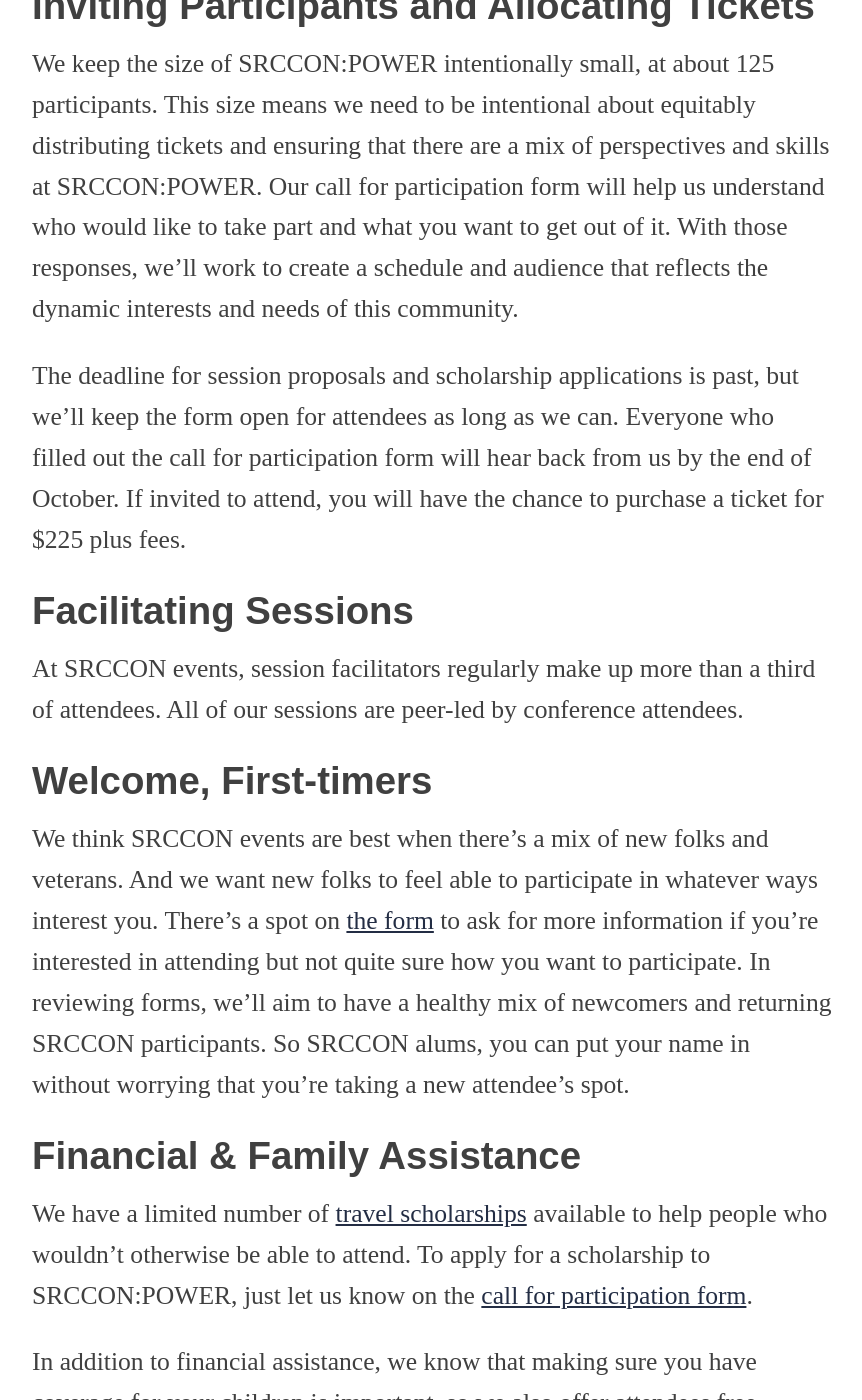
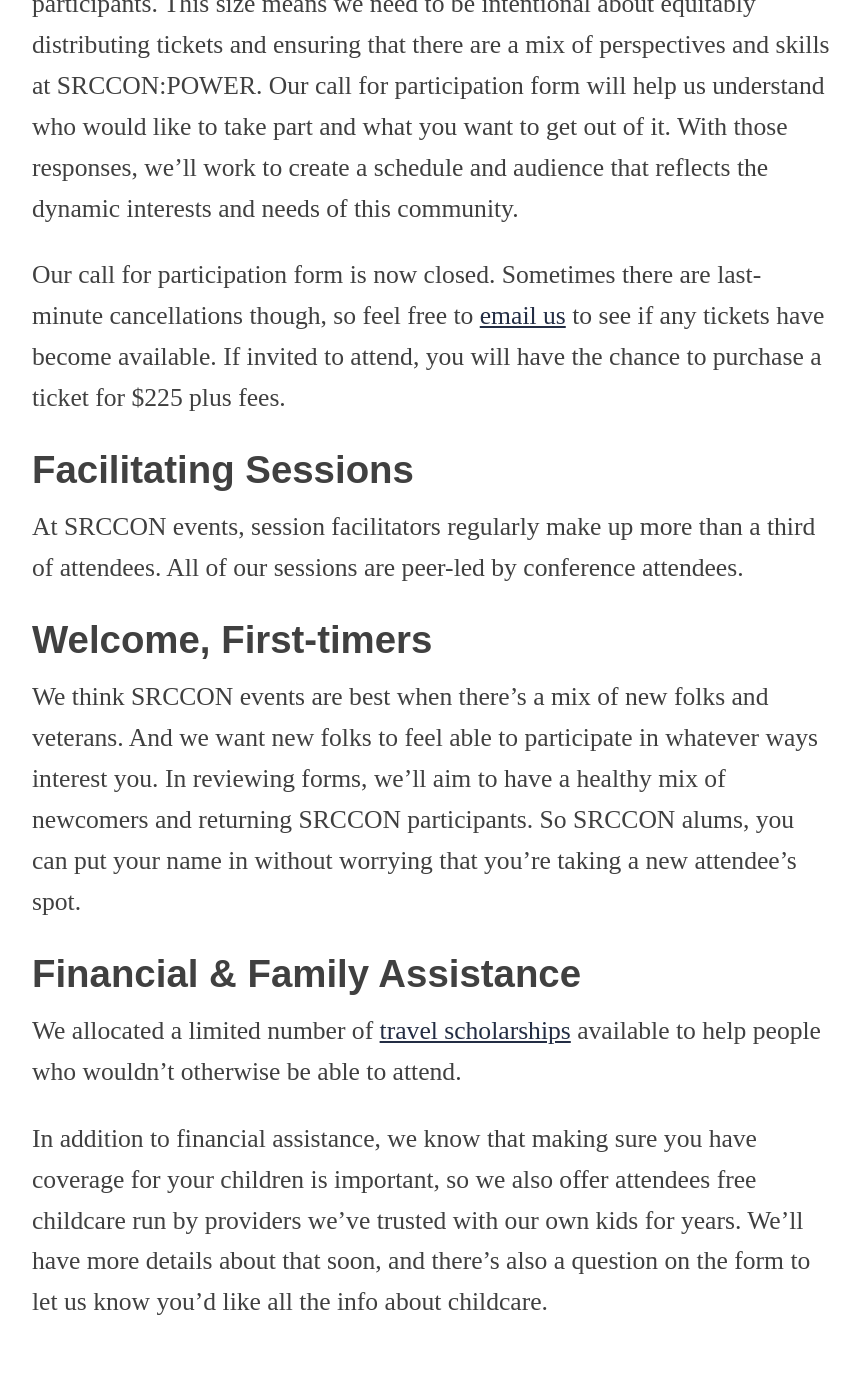
Before and after one commit to OpenNews/srccon-power, a Jekyll site: the page built from participation.md, in a window 1280 px wide and 1400 px high, scrolled down 2444 px. Shown: the whole window, without its empty margins (208-1070 px from the left). Built offline with Jekyll 4.4.1, drawn with Linux system fonts in a browser that asks for light colours; our own code applies the rules of GitHub Pages for plain Markdown files; some of the changed text lies outside the part shown.

```diff
--- a/_layouts/layout.html
+++ b/_layouts/layout.html
@@ -46,7 +46,7 @@
     <main>
         <div id="main-callout">
             <div class="page-container">
-                <span>December&nbsp;13&nbsp;&&nbsp;14 in&nbsp;Philly</span> <a href="/participation/form" class="button">Apply to attend!</a>
+                <span>December&nbsp;13&nbsp;&&nbsp;14 in&nbsp;Philly</span>
             </div>
             </div>
         </div>
--- a/participation.md
+++ b/participation.md
@@ -8,7 +8,7 @@ permalink: /participation/
 
 # Participation at SRCCON:POWER
 
-SRCCON:POWER is a hands-on conference, which means that everyone who attends actively participates throughout the event. We [are excited to hear about](/participation/form) what you&rsquo;d like to share and what you hope to take back home with you.
+SRCCON:POWER is a hands-on conference, which means that everyone who attends actively participates throughout the event.
 
 Participation at SRCCON:POWER is about building on work that attendees are already doing to shift and understand power dynamics. It&rsquo;s about taking time to support one another and figure out how we keep ourselves and our work moving into 2019 and beyond.
 
@@ -16,7 +16,7 @@ We&rsquo;re grateful to have two days to spend together to support one another i
 
 Power is a vast topic, and luckily many people in this community understand that we have a responsibility to understand power dynamics and thoughtfully wield the power we have as journalists. At SRCCON:POWER, we have space to focus on how we can work collectively to shift power dynamics at the intersection of journalism and tech. We want to build plans, devise strategies, and use this time to further strengthen work that's already happening to increase equity and inclusion in journalism.
 
-*You* probably are already a part of this work, whether it be through unionizing your newsroom, participating in journalism groups, organizing your own spaces for support like the JOC Slack and Lonely Coders Club, or fielding questions from colleagues. We want to [hear about all of that](/participation/form) and any projects or ideas you&rsquo;d like to bring to SRCCON:POWER. Let&rsquo;s see what we can do with two days together!
+*You* probably are already a part of this work, whether it be through unionizing your newsroom, participating in journalism groups, organizing your own spaces for support like the JOC Slack and Lonely Coders Club, or fielding questions from colleagues. Our call for participation form is now closed. Sometimes there are last-minute cancellations though, so feel free to [email us](mailto:srccon@openews.org) to see if any tickets have become available.
 
 ## Not Just Attendees, But Participants
 
@@ -28,7 +28,7 @@ We&rsquo;ll have a few questions for you about what you&rsquo;d like to bring to
 
 We keep the size of SRCCON:POWER intentionally small, at about 125 participants. This size means we need to be intentional about equitably distributing tickets and ensuring that there are a mix of perspectives and skills at SRCCON:POWER. Our call for participation form will help us understand who would like to take part and what you want to get out of it. With those responses, we&rsquo;ll work to create a schedule and audience that reflects the dynamic interests and needs of this community.
 
-The deadline for session proposals and scholarship applications is past, but we'll keep the form open for attendees as long as we can. Everyone who filled out the call for participation form will hear back from us by the end of October. If invited to attend, you will have the chance to purchase a ticket for $225 plus fees.
+Our call for participation form is now closed. Sometimes there are last-minute cancellations though, so feel free to [email us](mailto:srccon@openews.org) to see if any tickets have become available. If invited to attend, you will have the chance to purchase a ticket for $225 plus fees.
 
 ## Facilitating Sessions
 
@@ -36,10 +36,10 @@ At SRCCON events, session facilitators regularly make up more than a third of at
 
 ## Welcome, First-timers
 
-We think SRCCON events are best when there&rsquo;s a mix of new folks and veterans. And we want new folks to feel able to participate in whatever ways interest you. There&rsquo;s a spot on [the form](/participation/form) to ask for more information if you&rsquo;re interested in attending but not quite sure how you want to participate. In reviewing forms, we&rsquo;ll aim to have a healthy mix of newcomers and returning SRCCON participants. So SRCCON alums, you can put your name in without worrying that you&rsquo;re taking a new attendee&rsquo;s spot.
+We think SRCCON events are best when there&rsquo;s a mix of new folks and veterans. And we want new folks to feel able to participate in whatever ways interest you. In reviewing forms, we&rsquo;ll aim to have a healthy mix of newcomers and returning SRCCON participants. So SRCCON alums, you can put your name in without worrying that you&rsquo;re taking a new attendee&rsquo;s spot.
 
 ## Financial & Family Assistance
 
-We have a limited number of [travel scholarships](/scholarships) available to help people who wouldn&rsquo;t otherwise be able to attend. To apply for a scholarship to SRCCON:POWER, just let us know on the [call for participation form](/participation/form).
+We allocated a limited number of [travel scholarships](/scholarships) available to help people who wouldn&rsquo;t otherwise be able to attend.
 
 In addition to financial assistance, we know that making sure you have coverage for your children is important, so we also offer attendees free childcare run by providers we&rsquo;ve trusted with our own kids for years. We&rsquo;ll have more details about that soon, and there&rsquo;s also a question on the form to let us know you&rsquo;d like all the info about childcare.
```
Also changed, not shown: homepage.md (+2 -2 lines), participation_form.md (+1 -8 lines), program.md (+3 -1 lines).
